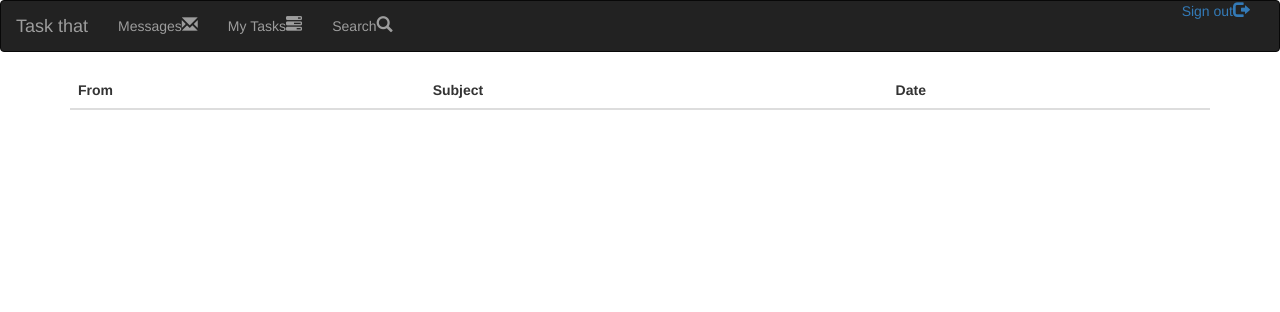
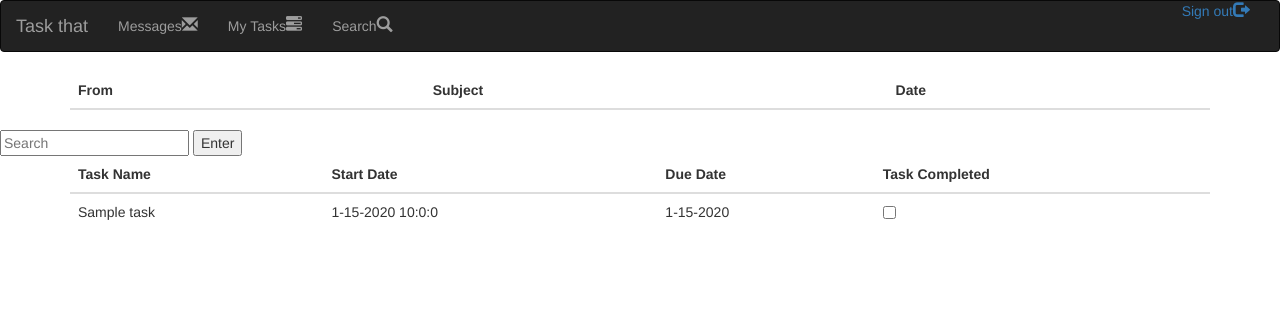
Before and after one commit to TiyaBelay/Task-Manager-Project, a Flask app: template templates/index.html in a window 1280 px wide. Shown: the top 312 px of the page. Run offline with Flask 2, Linux system fonts and the light colour scheme; tables that the repository leaves empty hold one stand-in row (values such as "Sample post"); the template is opened without the code that fills it: values that come from a table or form of the project are taken from there, most other values are stand-ins (such as "Sample title", 1, 10 or a date in 2020); lists and menus that the app fills with data are empty; some libraries are stand-ins or nearby versions.

Commit message:
Completed tasks are now added to db

```diff
--- a/server.py
+++ b/server.py
@@ -109,20 +109,22 @@ def search_task():
         db.session.add(task)
         db.session.commit()
 
-    return jsonify(msg_id=msgid)
+    tasks = Task.query.all()
+
+    return jsonify(msg_id=msg_id,
+                    tasks=tasks)
 
 @app.route("/task-list")
 def list_of_tasks():
 
     # import pdb; pdb.set_trace()
-    task_completion = request.args.get("comp") #this returns None
-    task_name = request.args.get("task")
+    task_completion = request.args.get('comp') #this returns None
+    task_name = request.args.get('task')
 
     taskindb = db.session.query(Task).filter(Task.task_name == task_name).first()
 
     if taskindb:
-        task_comp = Task(task_completed=task_completion).update()
-        db.session.add(task_comp)
+        taskindb.task_completed = task_completion
         db.session.commit()
 
     tasks = Task.query.all()
--- a/static/js/inbox.js
+++ b/static/js/inbox.js
@@ -52,6 +52,12 @@ $("#submit").click(function() {
 
 // Adds task info to db
 
+function getTasks(response) {
+    var tasks = response.tasks;
+    $(".messageoutput").hide();
+}
+
+
 $("#submit").click(function() {
     var newTaskName = document.getElementById("taskname").value;
     var taskDueDate = document.getElementById("duedate").value;
--- a/templates/index.html
+++ b/templates/index.html
@@ -69,7 +69,7 @@
         <h4 class="modal-title" id="myModalLabel" align="left">New Task</h4>
       </div>
       <div class="modal-body">
-        <form align="left" action="/task-list">
+        <form align="left">
         <label> Enter Task </label>
             <textarea type="text" size="100" id="taskname" name="entertask" value="Enter Task" required="required"></textarea>
         <br>
@@ -79,11 +79,11 @@
         <label>
             <input id = "slackchannel" type="checkbox" name="collab" value="Share"> Share this task
         </label>
-    </form></div>
+      </div>
       <div class="modal-footer">
-        <button id="submit" type="button" class="btn btn-primary" onclick="/task-list">Submit</button>
+        <button id="submit" type="submit" class="btn btn-primary">Submit</button>
         <button type="button" class="btn btn-secondary" data-dismiss="modal">Close</button>
-      </div>
+      </div></form>
     </div>
   </div>
 </div>
@@ -93,6 +93,34 @@
 <div id="messageoutput"></div>
 
 
+<!-- Search box-->
+<form action="/search-tasks" id="search-form">
+    <input id="searchbox" type="text" name="q" placeholder="Search">
+    <input type="submit" value="Enter">
+</form>
+
+<!-- List of tasks -->
+<div class="container">
+<table class="table">
+    <thead>
+      <tr>
+        <th>Task Name</th>
+        <th>Start Date</th>
+        <th>Due Date</th>
+        <th>Task Completed</th>
+
+      {% for i in tasks %}
+      <tr>
+        <td id="{{ i.task_name }}" class="taskname"> {{ i.task_name }} </td>
+        <td> {{ i.task_created_at.month }}-{{ i.task_created_at.day }}-{{ i.task_created_at.year}} {{ i.task_created_at.hour }}:{{ i.task_created_at.minute }}:{{ i.task_created_at.second }} </td>
+        <td> {{ i.due_date.month }}-{{ i.due_date.day }}-{{ i.due_date.year}} </td>
+        <td><input id = "checkbox" type="checkbox" name="comp" value="Completed"></td>
+      </tr>
+      {% endfor %}
+    </tbody>
+</table>
+</div>
+
     <script src="/static/js/inbox.js"></script>
 </body>
 </html>
```
Also changed, not shown: static/js/listoftasks.js (+4 -10 lines).
